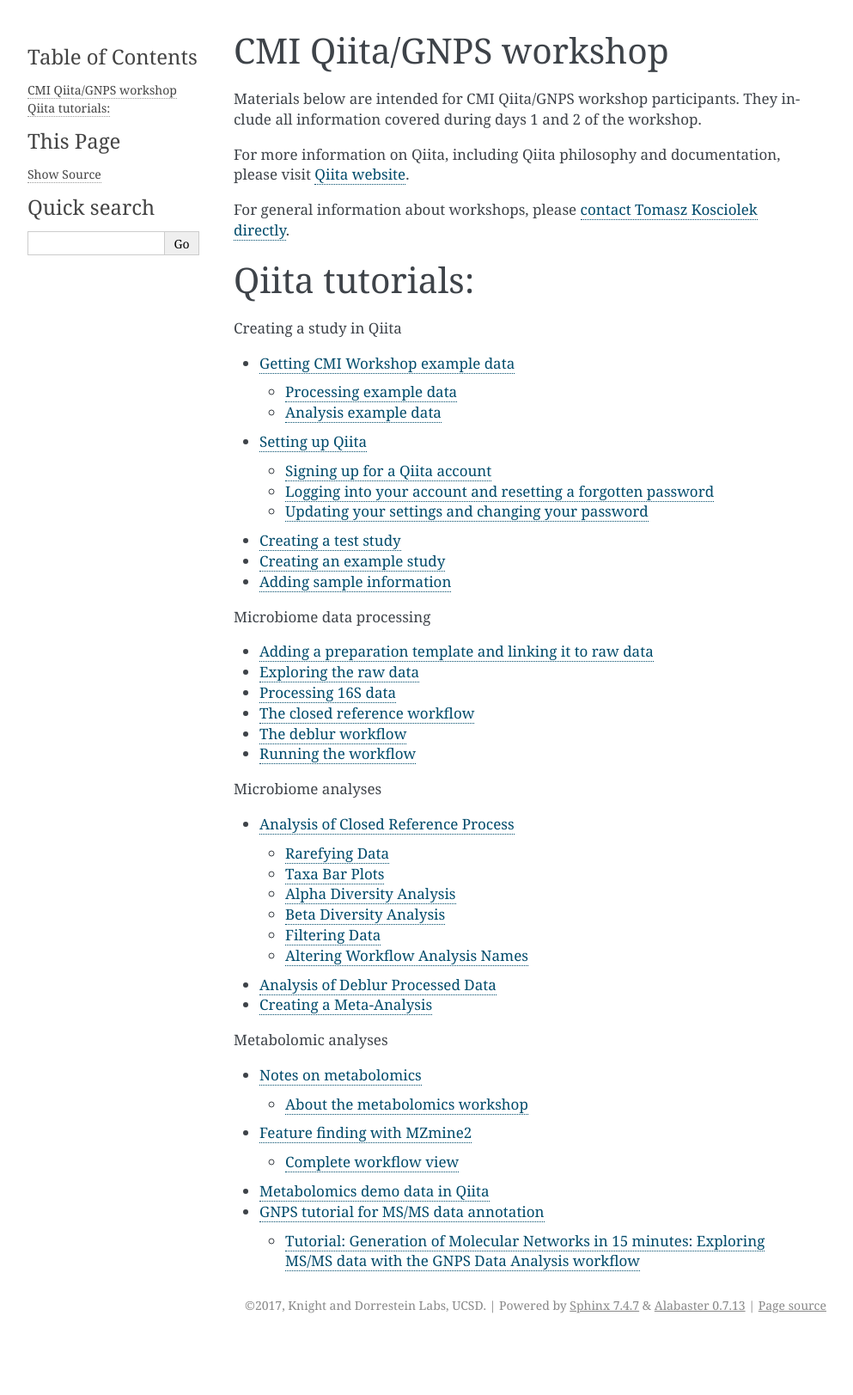
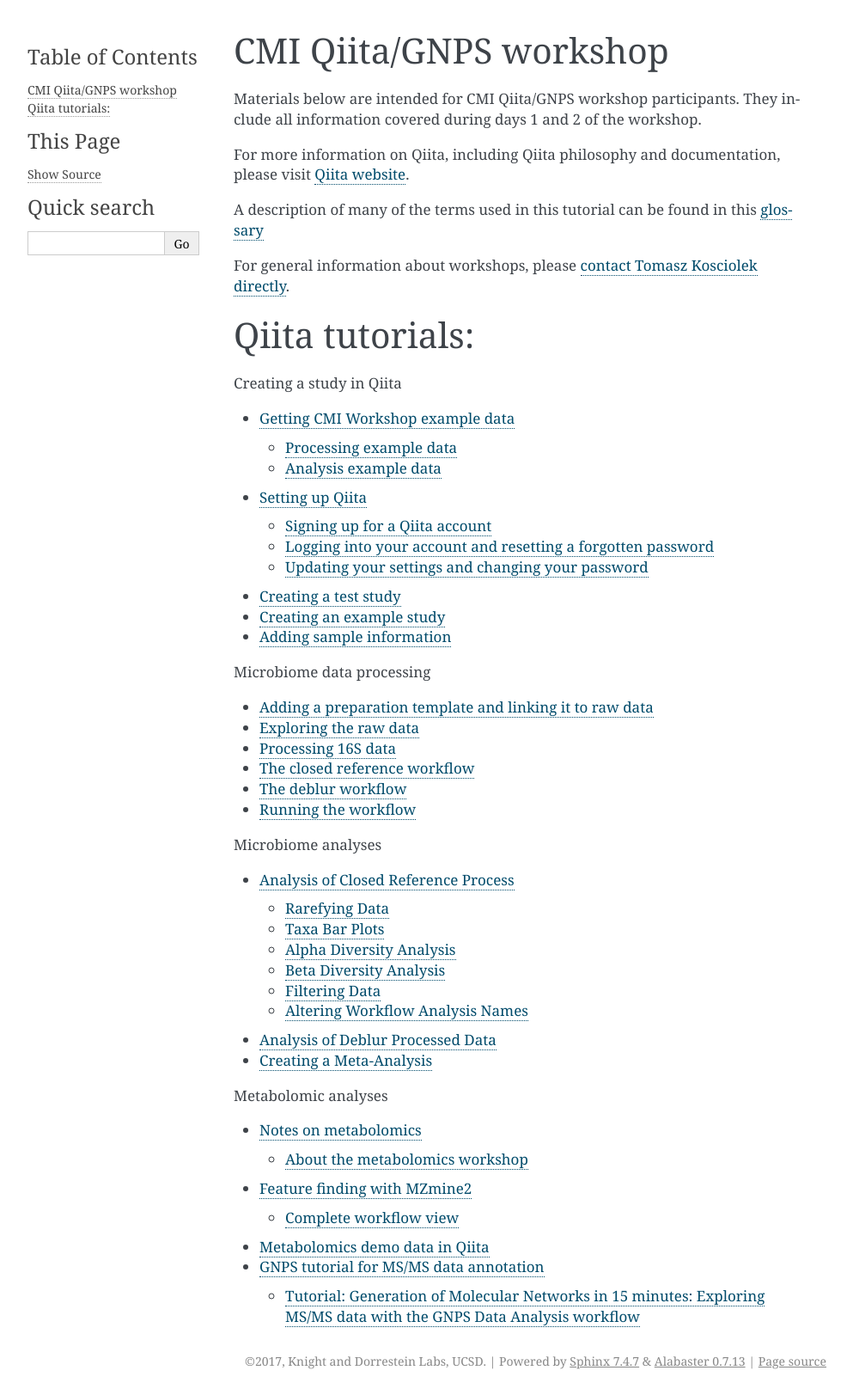
Before and after one commit to biocore/cmi-workshops, a Sphinx documentation site: the page built from docs/index.rst, in a window 1280 px wide. Shown: the whole page at 86% size, without its empty margins (148-1141 px from the left). Built offline with Sphinx 7.4.7, drawn with Linux system fonts in a browser that asks for light colours; before the commit the page ends 1558 px from its top, so only the background shows below that.

Commit message:
Update index.rst

```diff
--- a/docs/index.rst
+++ b/docs/index.rst
@@ -6,6 +6,8 @@
 
 For more information on Qiita, including Qiita philosophy and documentation,
 please visit `Qiita website <https://qiita.ucsd.edu/static/doc/html/index.html>`__.
+
+A description of many of the terms used in this tutorial can be found in this `glossary <glossary.md>`_
 
 For general information about workshops, please `contact Tomasz Kosciolek directly
 <mailto:tkosciolek@ucsd.edu>`__.
```
